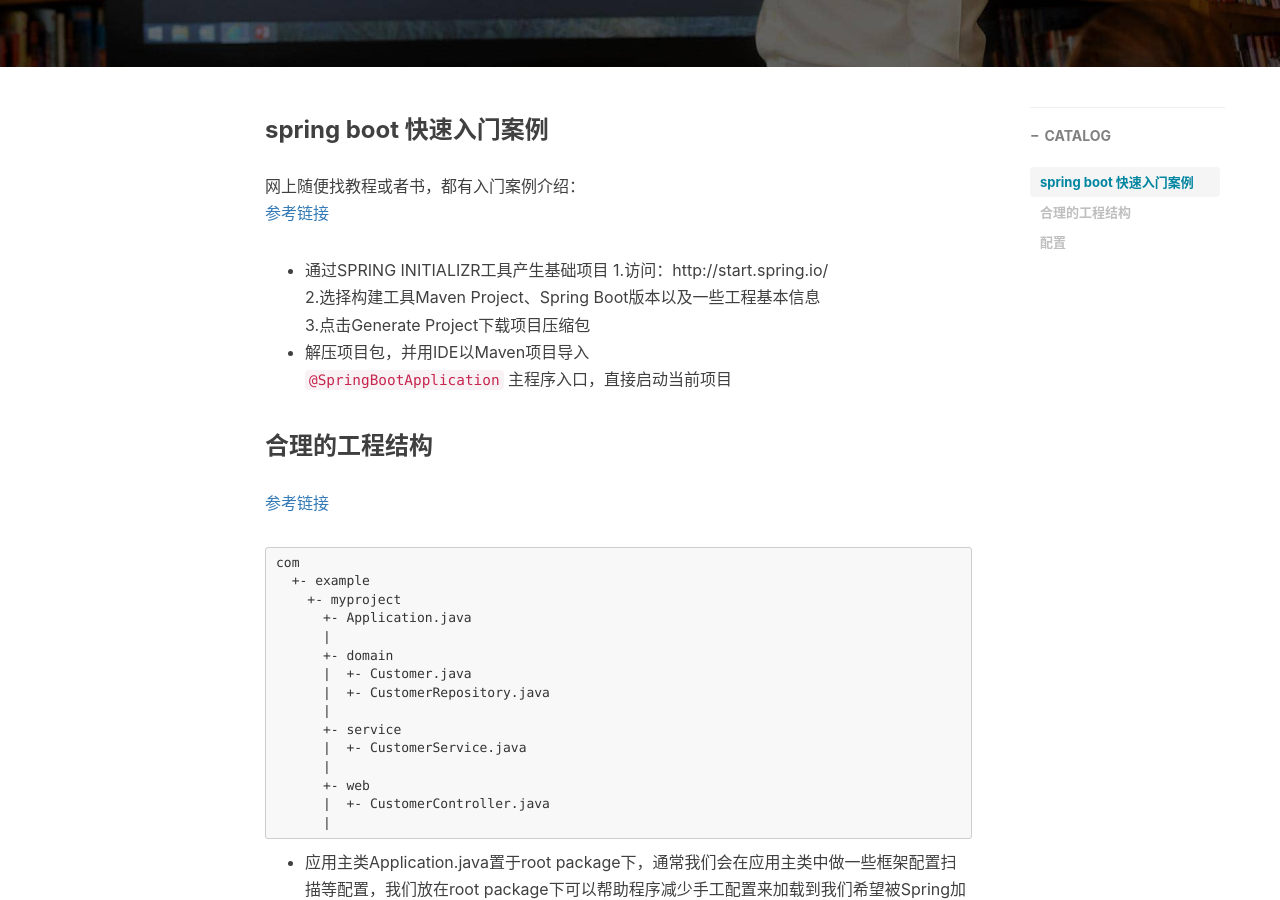
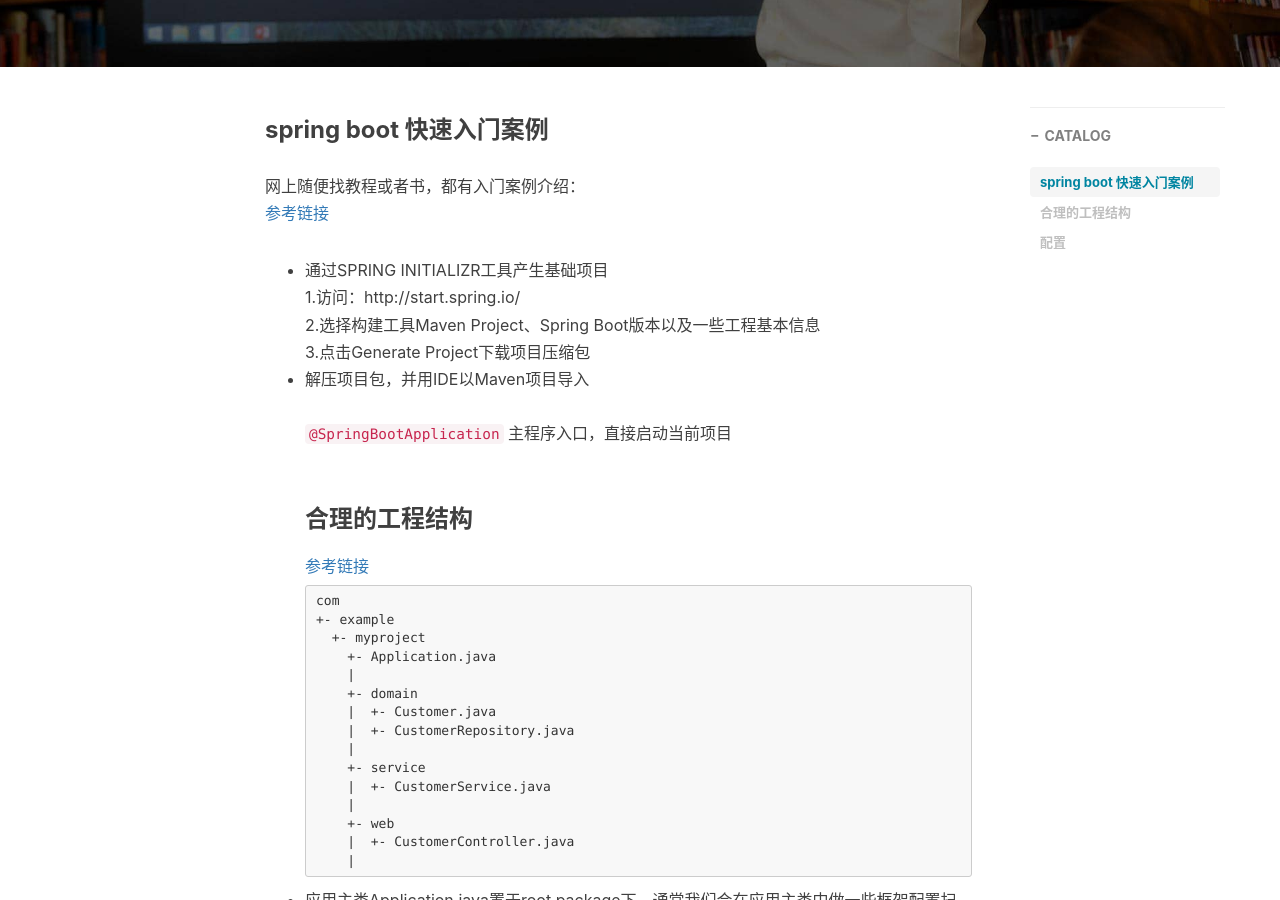
Before and after one commit to archer811/archer811.github.io, a Jekyll site: the page built from _posts/2017-07-21-spring-boot-beginning.markdown, in a window 1280 px wide and 900 px high, scrolled down 456 px. Built offline with Jekyll 4.4.1, drawn with Linux system fonts in a browser that asks for light colours; nearby versions of some CDN libraries; comment, search, counter and statistics services are not loaded.

Commit message:
modify post

````diff
--- a/_posts/2017-07-21-spring-boot-beginning.markdown
+++ b/_posts/2017-07-21-spring-boot-beginning.markdown
@@ -14,14 +14,14 @@ tags:
 ### spring boot 快速入门案例
 网上随便找教程或者书，都有入门案例介绍：<br>
 [参考链接](http://blog.didispace.com/spring-boot-learning-1/)<br>
-* 通过SPRING INITIALIZR工具产生基础项目
+* 通过SPRING INITIALIZR工具产生基础项目<br>
   1.访问：http://start.spring.io/<br>
   2.选择构建工具Maven Project、Spring Boot版本以及一些工程基本信息<br>
   3.点击Generate Project下载项目压缩包<br>
-* 解压项目包，并用IDE以Maven项目导入
+* 解压项目包，并用IDE以Maven项目导入<br>
 <br>
-`@SpringBootApplication` 主程序入口，直接启动当前项目
-
+`@SpringBootApplication` 主程序入口，直接启动当前项目<br>
+<br>
 ### 合理的工程结构
 [参考链接](http://blog.didispace.com/springbootproject/)<br>
 ```
````
